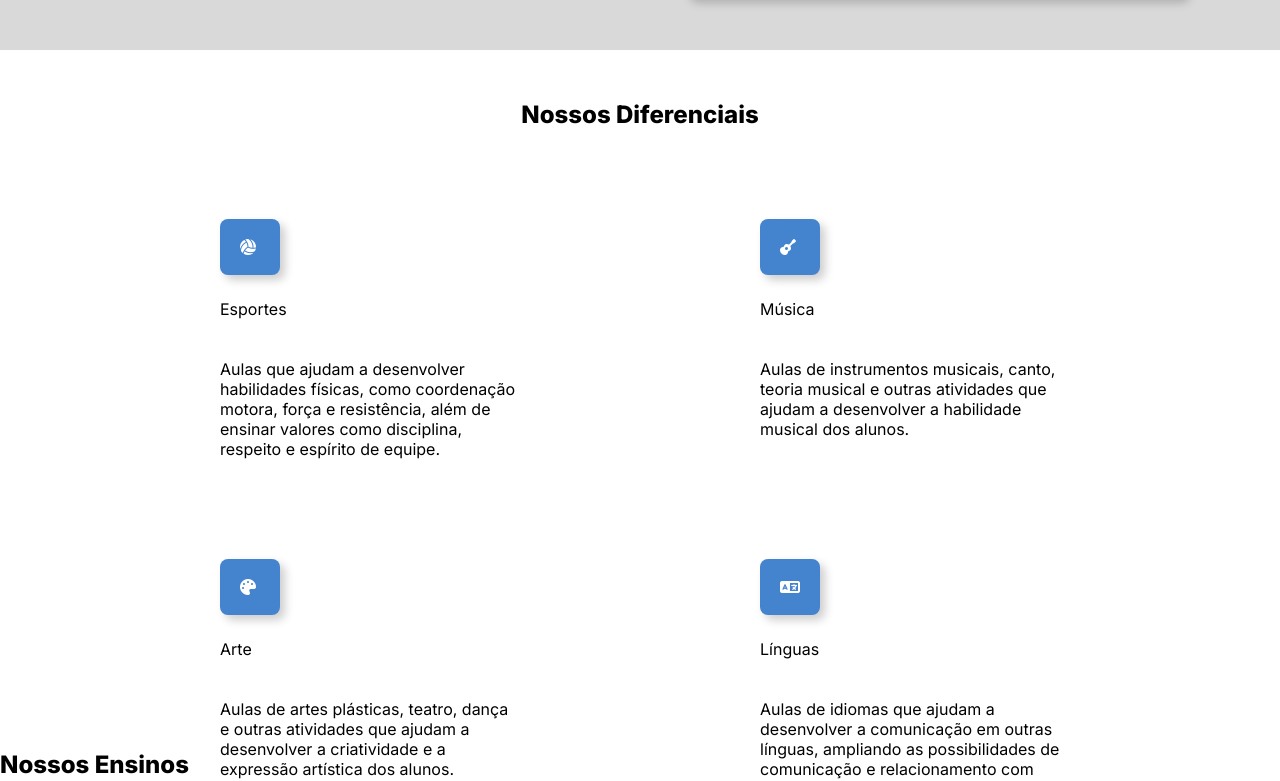
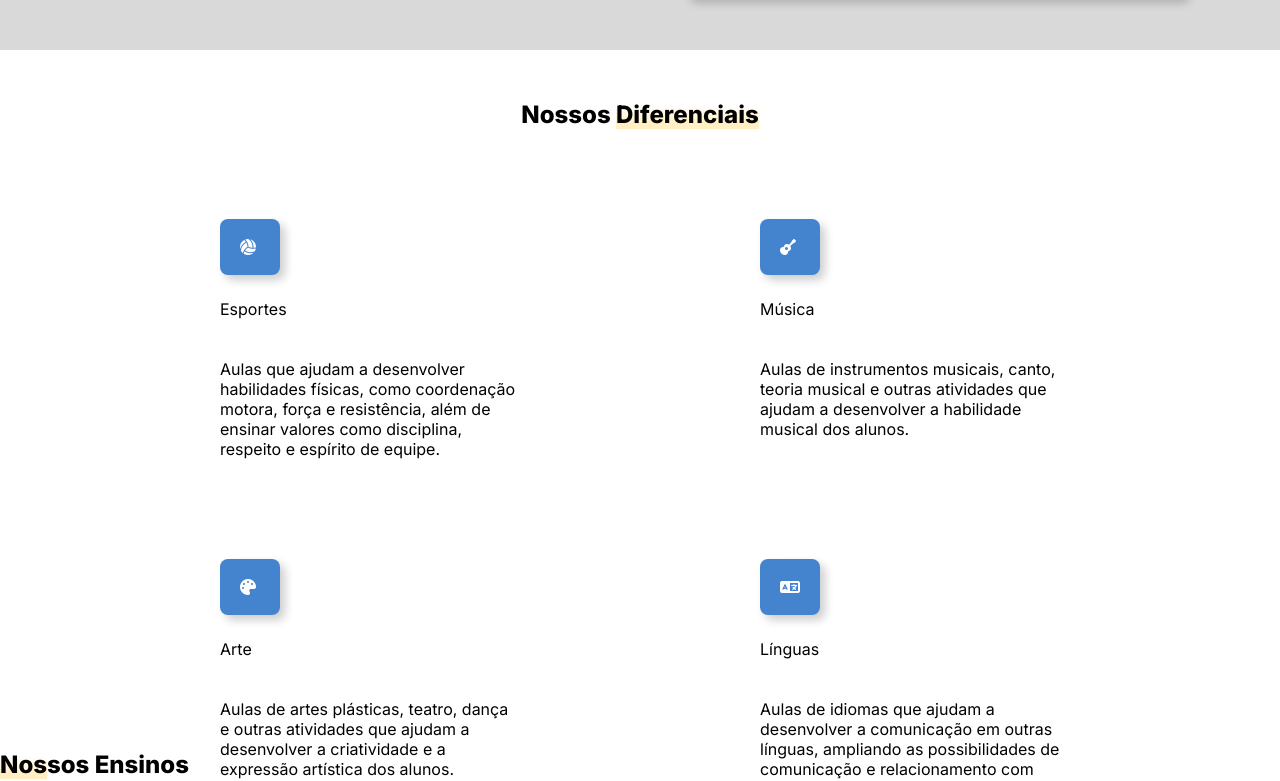
Before and after one commit to itsPedro/horizon, a plain HTML site: page index.html in a window 1280 px wide. Shown: the part 1150-1931 px from the top of the page. Drawn offline with Linux system fonts and the light colour scheme.

Commit message:
style: add underline detail

```diff
--- a/style/globals.css
+++ b/style/globals.css
@@ -45,3 +45,11 @@ html, body {
     font-size: 50px;
     margin-bottom: 20px;
 }
+
+.underline-detail {
+    display: inline-block;
+    background: linear-gradient(to top, #ffefc2 20%, transparent 80%);
+    background-size: 100%;
+    background-repeat: no-repeat;
+    background-position: bottom;
+}
```
